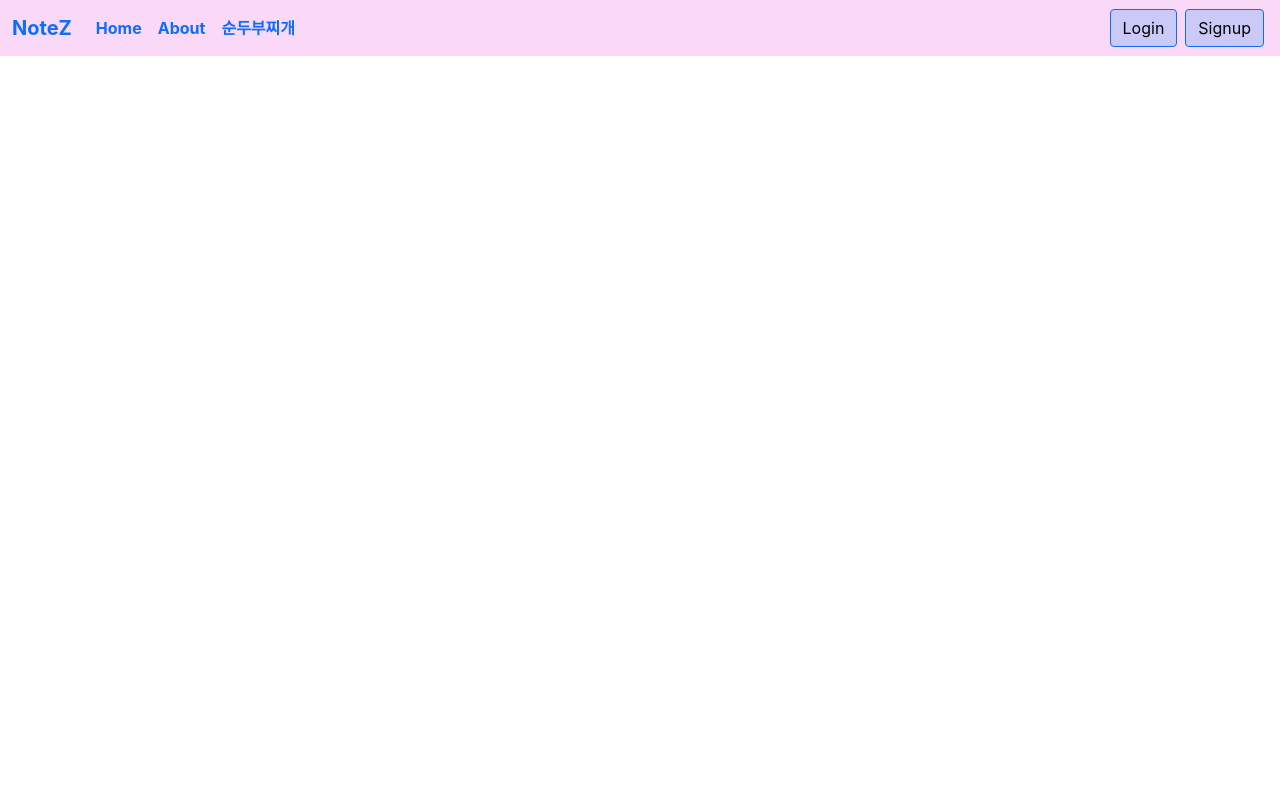
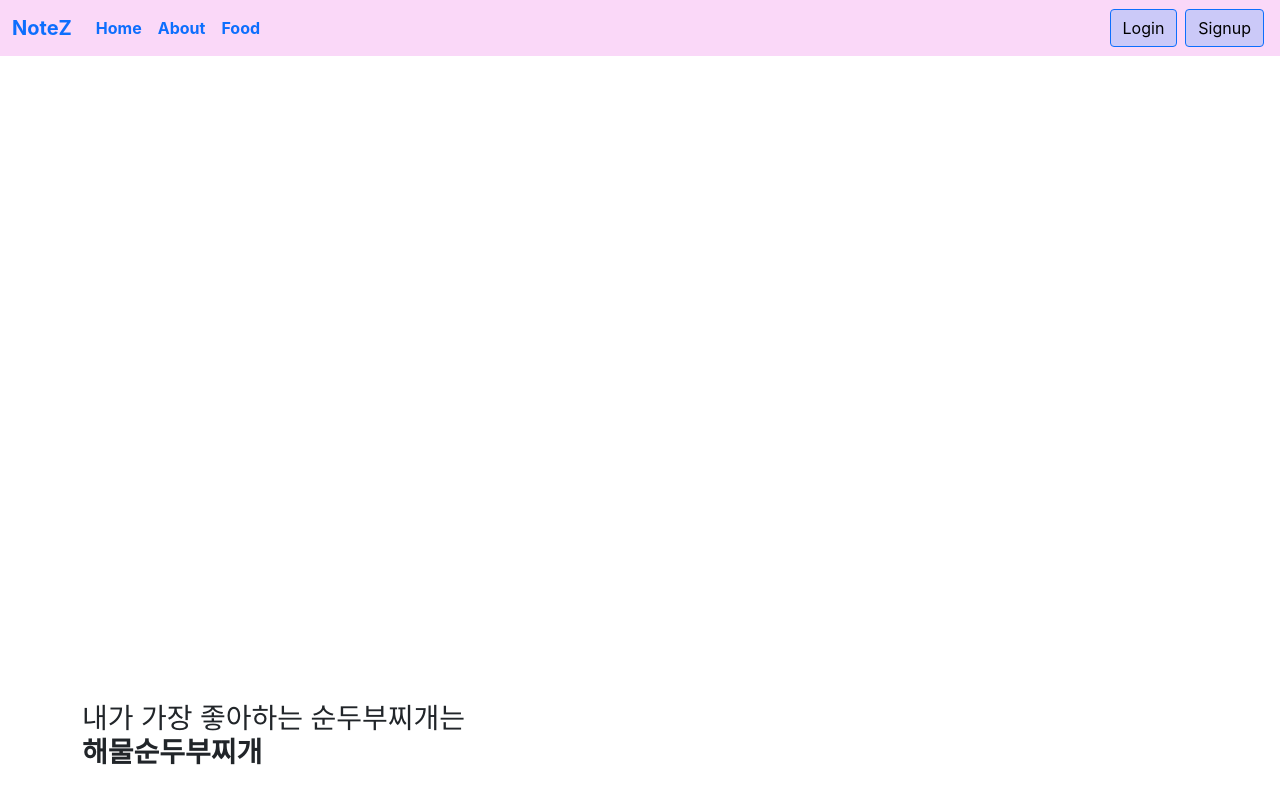
Before and after one commit to euneff/retry, a React (Create React App) app: page /Food in a window 1280 px wide. Shown: the top 804 px of the page. Built offline with nearby package versions, Linux system fonts and the light colour scheme.

Commit message:
Food 네비바 추가

```diff
--- a/src/App.js
+++ b/src/App.js
@@ -8,6 +8,7 @@ import {
 import Navbar from './components/Navbar';
 import Home from './components/Home';
 import About from './components/About';
+import Food from './components/Food';
 import Alert from './components/Alert';
 import NoteState from './components/context/notes/NoteState';
 import Signup from './components/Signup';
@@ -40,6 +41,9 @@ function App() {
           <Route exact path="/about">
           <About/>
           </Route>
+          <Route exact path="/Food">
+          <Food/>
+          </Route>
           <Route exact path="/login">
           <Login showAlert={showAlert}    />
           </Route>
--- /dev/null
+++ b/src/components/Food.js
@@ -0,0 +1,17 @@
+import React  from 'react'
+
+const Food = () => {
+
+  return (
+    <div>
+      <div className="container" style={{width:'600px', height:'500px'}}>
+       {/* 사진 넣을까 */}
+      </div>
+
+      <h3 className="py-5 my-5" >
+        내가 가장 좋아하는 순두부찌개는 <div style={{fontWeight:'600'}}> 해물순두부찌개 </div> </h3>
+      </div>
+  )
+}
+
+export default Food
--- a/src/components/Navbar.js
+++ b/src/components/Navbar.js
@@ -27,8 +27,8 @@ const Navbar = () => {
         <li className="nav-item">
           <Link className={`nav-link ${location.pathname==="/about"? "active" :""}`} to="/about">About</Link>
         </li>
-        <li className="nav-item">
-          <Link className={`nav-link ${location.pathname==="/about"? "active" :""}`} to="/about">순두부찌개</Link> {/* 한번 넣어봄 */}
+        <li className="nav-item" style={{justifyContent:'center', alignItems:'center'}}>
+          <Link className={`nav-link ${location.pathname==="/about"? "active" :""}` } to="/Food">Food</Link> {/* 한번 넣어봄 */}
         </li>
       </ul>
       {!localStorage.getItem('token')?
```
